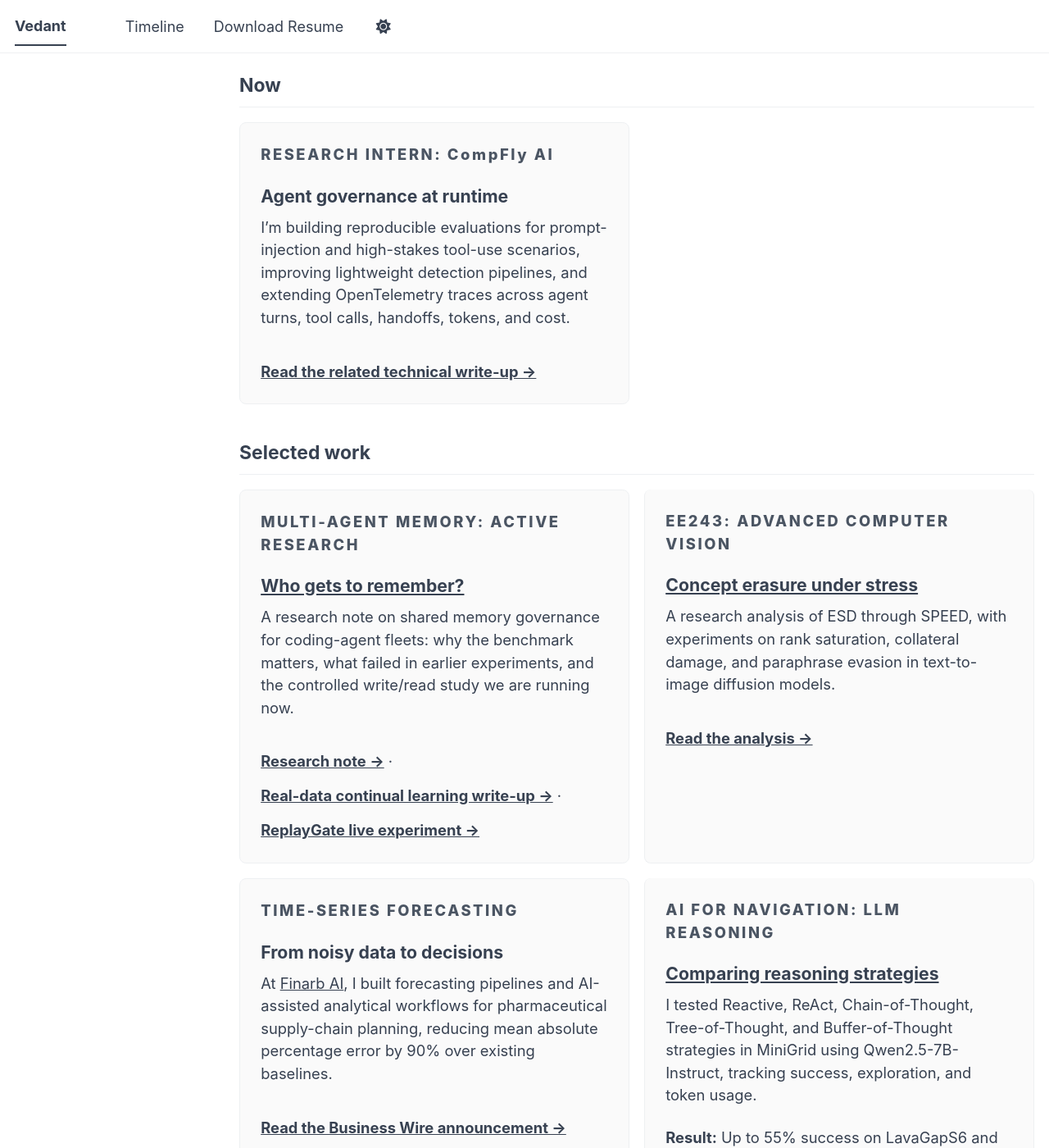
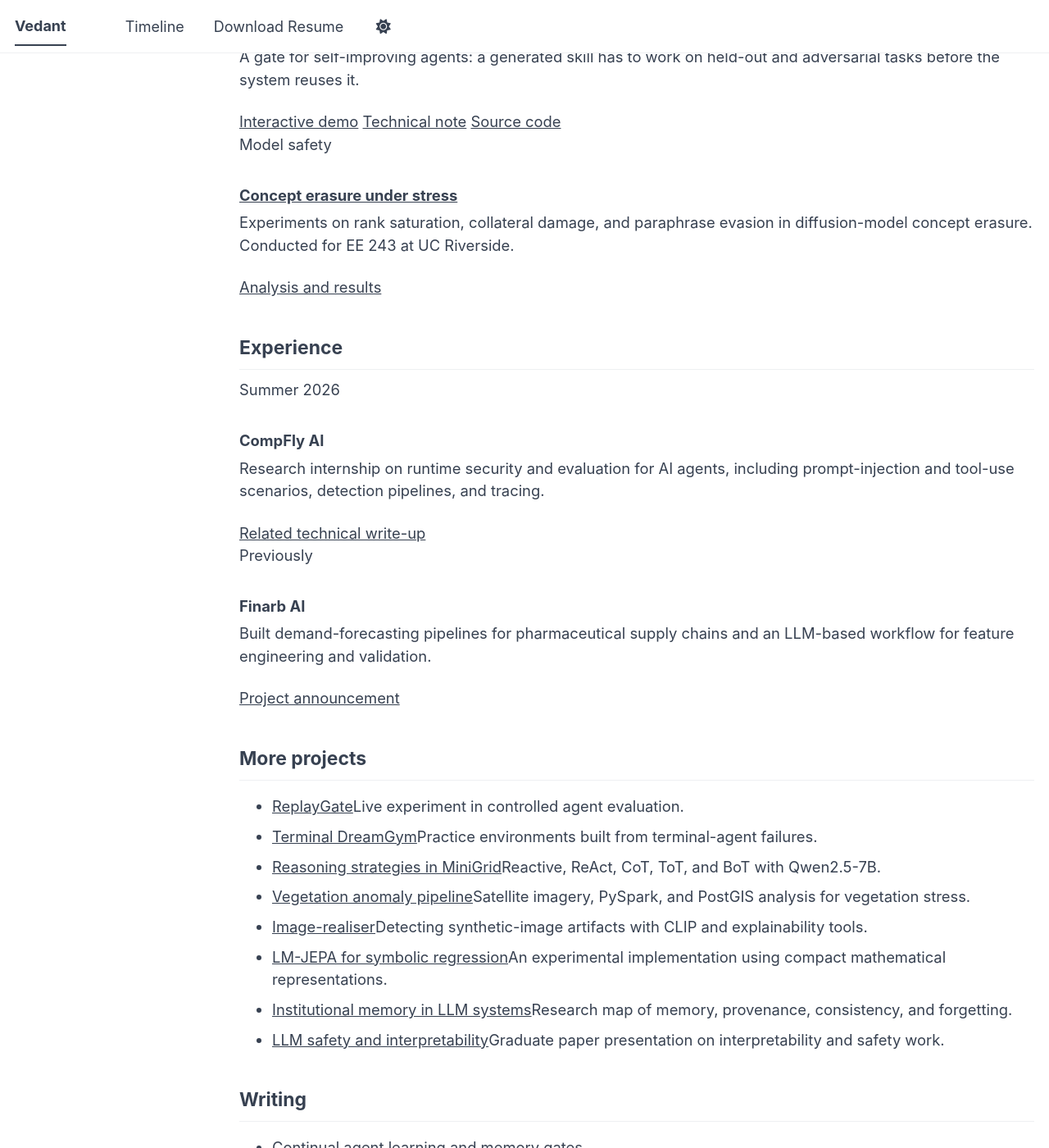
Before and after one commit to Vedant2100/vedant2100.github.io, a Jekyll site: the page built from _pages/about.md, in a window 1280 px wide and 1400 px high, scrolled down 701 px. Shown: the whole window at 82% size. Built offline with Jekyll 4.4.1, drawn with Linux system fonts in a browser that asks for light colours; some web fonts are replaced; a script bundle is joined from its source files by our own code; library files that are not in the unit come from our copies; some of the changed text lies outside the part shown.

Commit message:
Refocus homepage on research evidence and clear project hierarchy

```diff
--- a/_pages/about.md
+++ b/_pages/about.md
@@ -8,112 +8,94 @@ redirect_from:
   - /about.html
 ---
 
-<div class="home-hero">
-  <p class="home-hero__eyebrow">AI SYSTEMS, DATA SCIENCE, AND RESEARCH</p>
-  <h1>Building reliable intelligent systems.</h1>
-  <p class="home-hero__lead">I’m Vedant Borkute, a curious mind with a background in data science and machine learning.</p>
-  <p>Currently pursuing an <strong>MS in Computer Science at UC Riverside</strong> after earning a B.Tech in Computer Science from <strong>IIT Bombay</strong>, I work across intelligent agents, runtime security, deepfake detection, time-series forecasting, and production ML systems.</p>
-  <p class="home-hero__availability"><strong>Seeking full-time roles beginning February 2027</strong> — especially research engineer, machine learning engineer, and data scientist positions focused on intelligent agents, AI safety and security, LLM post-training, and dependable ML systems.</p>
-  <div class="home-hero__actions">
-    <a class="btn btn--primary" href="/files/Vedant_Resume_09_26.pdf" download="Vedant_Resume_09_26.pdf">Download resume</a>
-    <a class="btn" href="mailto:vbork001@ucr.edu">Get in touch</a>
-  </div>
+<div class="home-intro">
+  <h1>I study how AI agents learn, remember, and fail.</h1>
+  <p class="home-intro__dek">I'm Vedant Borkute, an MS Computer Science student at UC Riverside and a B.Tech Computer Science graduate of IIT Bombay. I build experiments that test agent memory, tool use, and whether learned behaviors hold up outside the training setting.</p>
+  <p class="home-intro__availability">Seeking early-career research engineering and applied ML roles focused on agents, evaluation, and post-training, starting February 2027.</p>
+  <nav class="home-intro__links" aria-label="Portfolio links">
+    <a href="/files/Vedant_Resume_09_26.pdf">Resume (PDF)</a>
+    <a href="https://github.com/Vedant2100">GitHub</a>
+    <a href="mailto:vbork001@ucr.edu">Email</a>
+  </nav>
 </div>
 
-## Now
+<section class="home-section" id="work" aria-labelledby="work-heading">
+  <h2 id="work-heading">Selected work</h2>
+  <article class="home-feature">
+    <p class="home-kind">Agent memory research</p>
+    <h3><a href="/fleet-mem/">When does shared memory actually help coding agents?</a></h3>
+    <p>I investigate how sharing memory between agents changes task outcomes, and what experimental controls are needed to distinguish useful memory from noise and confounding effects.</p>
+    <div class="home-links">
+      <a href="/fleet-mem/">Research note</a>
+      <a href="/posts/continual-agent-learning/">Continual learning write-up</a>
+    </div>
+  </article>
+  <article class="home-item">
+    <p class="home-kind">Agent evaluation</p>
+    <div>
+      <h3><a href="/skillfalsifier/">SkillFalsifier</a></h3>
+      <p>A gate for self-improving agents: a generated skill has to work on held-out and adversarial tasks before the system reuses it.</p>
+      <div class="home-links">
+        <a href="/skillfalsifier/">Interactive demo</a>
+        <a href="/posts/skillfalsifier/">Technical note</a>
+        <a href="https://github.com/Vedant2100/skillfalsifier">Source code</a>
+      </div>
+    </div>
+  </article>
+  <article class="home-item">
+    <p class="home-kind">Model safety</p>
+    <div>
+      <h3><a href="/concept-erasure-analysis/">Concept erasure under stress</a></h3>
+      <p>Experiments on rank saturation, collateral damage, and paraphrase evasion in diffusion-model concept erasure. Conducted for EE 243 at UC Riverside.</p>
+      <div class="home-links"><a href="/concept-erasure-analysis/">Analysis and results</a></div>
+    </div>
+  </article>
+</section>
 
-<div class="home-grid home-grid--two">
-  <article class="home-card">
-    <p class="home-card__eyebrow">RESEARCH INTERN: CompFly AI</p>
-    <h3>Agent governance at runtime</h3>
-    <p>I’m building reproducible evaluations for prompt-injection and high-stakes tool-use scenarios, improving lightweight detection pipelines, and extending OpenTelemetry traces across agent turns, tool calls, handoffs, tokens, and cost.</p>
-    <a class="home-card__link" href="https://compfly.ai/resources/blog/agentdojo">Read the related technical write-up →</a>
-  </article>
-</div>
+<section class="home-section" id="experience" aria-labelledby="experience-heading">
+  <h2 id="experience-heading">Experience</h2>
+  <div class="home-item">
+    <p class="home-kind">Summer 2026</p>
+    <div>
+      <h3>CompFly AI</h3>
+      <p>Research internship on runtime security and evaluation for AI agents, including prompt-injection and tool-use scenarios, detection pipelines, and tracing.</p>
+      <div class="home-links"><a href="https://compfly.ai/resources/blog/agentdojo">Related technical write-up</a></div>
+    </div>
+  </div>
+  <div class="home-item">
+    <p class="home-kind">Previously</p>
+    <div>
+      <h3>Finarb AI</h3>
+      <p>Built demand-forecasting pipelines for pharmaceutical supply chains and an LLM-based workflow for feature engineering and validation.</p>
+      <div class="home-links"><a href="https://www.businesswire.com/news/home/20240205191469/en/Golden-State-Medical-Supply-GSMS-selects-Finarb-Analytics-Consulting-as-its-trusted-Partner-for-AI-enabled-Demand-Forecasting-for-their-generics-business">Project announcement</a></div>
+    </div>
+  </div>
+</section>
 
-## Selected work
+<section class="home-section" id="projects" aria-labelledby="projects-heading">
+  <h2 id="projects-heading">More projects</h2>
+  <ul class="home-index">
+    <li><a href="/replaygate/">ReplayGate</a><span>Live experiment in controlled agent evaluation.</span></li>
+    <li><a href="https://github.com/Vedant2100/terminal_dreamgym">Terminal DreamGym</a><span>Practice environments built from terminal-agent failures.</span></li>
+    <li><a href="https://github.com/Vedant2100/w26/tree/main/CS_228">Reasoning strategies in MiniGrid</a><span>Reactive, ReAct, CoT, ToT, and BoT with Qwen2.5-7B.</span></li>
+    <li><a href="https://github.com/Vedant2100/CS226-Final-Project">Vegetation anomaly pipeline</a><span>Satellite imagery, PySpark, and PostGIS analysis for vegetation stress.</span></li>
+    <li><a href="https://github.com/Vedant2100/image-realiser">Image-realiser</a><span>Detecting synthetic-image artifacts with CLIP and explainability tools.</span></li>
+    <li><a href="https://github.com/Vedant2100/symreg">LM-JEPA for symbolic regression</a><span>An experimental implementation using compact mathematical representations.</span></li>
+    <li><a href="https://github.com/Vedant2100/sharedmemgov">Institutional memory in LLM systems</a><span>Research map of memory, provenance, consistency, and forgetting.</span></li>
+    <li><a href="https://github.com/Vedant2100/EE269-Presentation">LLM safety and interpretability</a><span>Graduate paper presentation on interpretability and safety work.</span></li>
+  </ul>
+</section>
 
-<div class="home-grid home-grid--two">
-  <article class="home-card">
-    <p class="home-card__eyebrow">MULTI-AGENT MEMORY: ACTIVE RESEARCH</p>
-    <h3><a href="/fleet-mem/">Who gets to remember?</a></h3>
-    <p>A research note on shared memory governance for coding-agent fleets: why the benchmark matters, what failed in earlier experiments, and the controlled write/read study we are running now.</p>
-    <a class="home-card__link" href="/fleet-mem/">Research note →</a> · <a class="home-card__link" href="/posts/continual-agent-learning/">Real-data continual learning write-up →</a> · <a class="home-card__link" href="/replaygate/">ReplayGate live experiment →</a>
-  </article>
-  <article class="home-card home-card--accent">
-    <p class="home-card__eyebrow">EE243: ADVANCED COMPUTER VISION</p>
-    <h3><a href="/concept-erasure-analysis/">Concept erasure under stress</a></h3>
-    <p>A research analysis of ESD through SPEED, with experiments on rank saturation, collateral damage, and paraphrase evasion in text-to-image diffusion models.</p>
-    <a class="home-card__link" href="/concept-erasure-analysis/">Read the analysis →</a>
-  </article>
-  <article class="home-card">
-    <p class="home-card__eyebrow">TIME-SERIES FORECASTING</p>
-    <h3>From noisy data to decisions</h3>
-    <p>At <a href="https://finarb.ai/">Finarb AI</a>, I built forecasting pipelines and AI-assisted analytical workflows for pharmaceutical supply-chain planning, reducing mean absolute percentage error by 90% over existing baselines.</p>
-    <a class="home-card__link" href="https://www.businesswire.com/news/home/20240205191469/en/Golden-State-Medical-Supply-GSMS-selects-Finarb-Analytics-Consulting-as-its-trusted-Partner-for-AI-enabled-Demand-Forecasting-for-their-generics-business">Read the Business Wire announcement →</a>
-  </article>
-  <article class="home-card home-card--accent">
-    <p class="home-card__eyebrow">AI FOR NAVIGATION: LLM REASONING</p>
-    <h3><a href="https://github.com/Vedant2100/w26/tree/main/CS_228">Comparing reasoning strategies</a></h3>
-    <p>I tested Reactive, ReAct, Chain-of-Thought, Tree-of-Thought, and Buffer-of-Thought strategies in MiniGrid using Qwen2.5-7B-Instruct, tracking success, exploration, and token usage.</p>
-    <p><strong>Result:</strong> Up to 55% success on LavaGapS6 and 20% on LavaCrossingS9N2.</p>
-    <a class="home-card__link" href="https://github.com/Vedant2100/w26/tree/main/CS_228">View the project on GitHub →</a>
-  </article>
-  <article class="home-card">
-    <p class="home-card__eyebrow">EE269: PAPER PRESENTATION</p>
-    <h3><a href="https://github.com/Vedant2100/EE269-Presentation">LLM safety & mechanistic interpretability</a></h3>
-    <p>For <strong>EE 269 at UC Riverside</strong> with <strong>Professor Yinglun Zhu</strong>, I prepared a graduate-level paper presentation spanning four recent papers on LLM safety, mechanistic interpretability, and the bridge between them.</p>
-    <a class="home-card__link" href="https://github.com/Vedant2100/EE269-Presentation">View the presentation on GitHub →</a>
-  </article>
-</div>
+<section class="home-section" id="notes" aria-labelledby="notes-heading">
+  <h2 id="notes-heading">Writing</h2>
+  <ul class="home-writing">
+    <li><a href="/posts/continual-agent-learning/">Continual agent learning and memory gates</a></li>
+    <li><a href="/posts/skillfalsifier/">Testing transferable skills in self-improving agents</a></li>
+  </ul>
+</section>
 
-## Open-source & experiments
-
-<div class="home-grid home-grid--two">
-  <article class="home-card home-card--accent">
-    <p class="home-card__eyebrow">AGENT EVALUATION: HACKATHON</p>
-    <h3><a href="https://github.com/Vedant2100/skillfalsifier">SkillFalsifier</a></h3>
-    <p>A falsification gate for self-improving agents: generated skills must transfer to held-out and adversarial cases before they are promoted.</p>
-    <a class="home-card__link" href="/skillfalsifier/">Try the live policy demo →</a> · <a class="home-card__link" href="/posts/skillfalsifier/">Read the technical blog →</a> · <a href="https://github.com/Vedant2100/skillfalsifier">GitHub ↗</a>
-  </article>
-  <article class="home-card">
-    <p class="home-card__eyebrow">AGENT TRAINING: HACKATHON</p>
-    <h3><a href="https://github.com/Vedant2100/terminal_dreamgym">Terminal DreamGym</a></h3>
-    <p>A local wind tunnel for self-improving terminal agents, turning failures into practice worlds and testing recovery skills against held-out and adversarial tasks.</p>
-    <a class="home-card__link" href="https://github.com/Vedant2100/terminal_dreamgym">View on GitHub →</a>
-  </article>
-  <article class="home-card">
-    <p class="home-card__eyebrow">BIG DATA: CS 226</p>
-    <h3><a href="https://github.com/Vedant2100/CS226-Final-Project">Vegetation anomaly pipeline</a></h3>
-    <p>A cloud-native pipeline for vegetation stress preceding Mountain Pine Beetle outbreaks in Boulder County. It combines satellite COGs, S3/PostGIS, PySpark NDVI/NDMI analysis, and Z-score detection; the report measures 15–25× indexed-query gains and about 71% recall.</p>
-    <a class="home-card__link" href="https://github.com/Vedant2100/CS226-Final-Project">View the project →</a>
-    <a class="home-card__link" href="https://github.com/Vedant2100/CS226---Project-Report">Read the report →</a>
-  </article>
-  <article class="home-card">
-    <p class="home-card__eyebrow">SYNTHETIC IMAGE DETECTION</p>
-    <h3><a href="https://github.com/Vedant2100/image-realiser">Image-realiser</a></h3>
-    <p>A CLIP-based discriminator and convolutional purifier for detecting and suppressing synthetic image artifacts, with adversarial training, residual maps, and Grad-CAM explanations.</p>
-    <a class="home-card__link" href="https://github.com/Vedant2100/image-realiser">View on GitHub →</a>
-  </article>
-  <article class="home-card">
-    <p class="home-card__eyebrow">ML4SCI: SYMBOLIC REGRESSION</p>
-    <h3><a href="https://github.com/Vedant2100/symreg">LM-JEPA for symbolic regression</a></h3>
-    <p>A screening implementation for scientific discovery with a reduced-size LM-JEPA, using binary prefix notation to keep generated mathematical expressions compact and structurally valid.</p>
-    <a class="home-card__link" href="https://github.com/Vedant2100/symreg">View on GitHub →</a>
-  </article>
-  <article class="home-card">
-    <p class="home-card__eyebrow">MULTI-AGENT MEMORY: RESEARCH MAP</p>
-    <h3><a href="https://github.com/Vedant2100/sharedmemgov">Institutional memory in LLM systems</a></h3>
-    <p>An interactive research map for shared memory, provenance, consistency, access control, and forgetting in multi-agent systems.</p>
-    <a class="home-card__link" href="https://github.com/Vedant2100/sharedmemgov">View on GitHub →</a>
-  </article>
-</div>
-
-## Collaboration
-
-- **CS GSA Treasurer**, UC Riverside.
-- **Reader/Grader for a graduate class, CS 228: Deep Learning**, with <a href="https://shizhouxing.github.io/">Professor Zhouxing Shi</a> — evaluated assignments and exams, gave feedback, and contributed rubric ideas.
-
-<div class="home-footer-note">
-  <strong>Interested in collaborating?</strong> Reach me at <a href="mailto:vbork001@ucr.edu">vbork001@ucr.edu</a> or connect through <a href="https://www.linkedin.com/in/vedant-borkute/">LinkedIn</a>, and <a href="https://x.com/vedant275">X</a>.
-</div>
+<section class="home-section home-contact" id="contact" aria-labelledby="contact-heading">
+  <h2 id="contact-heading">Contact</h2>
+  <p>For research discussions or relevant roles, email <a href="mailto:vbork001@ucr.edu">vbork001@ucr.edu</a>. You can also find me on <a href="https://www.linkedin.com/in/vedant-borkute/">LinkedIn</a>.</p>
+  <p class="home-service">At UC Riverside, I have also served as a CS 228 reader/grader and CS GSA treasurer.</p>
+</section>
```
